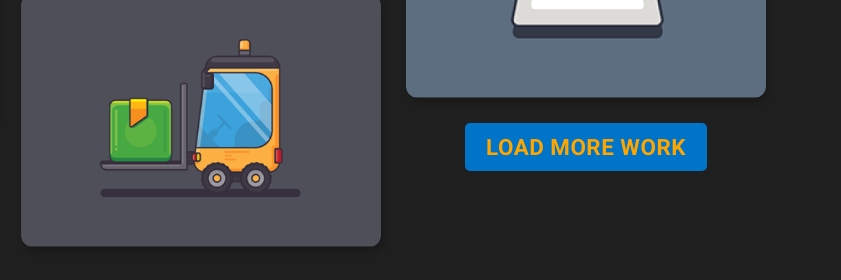
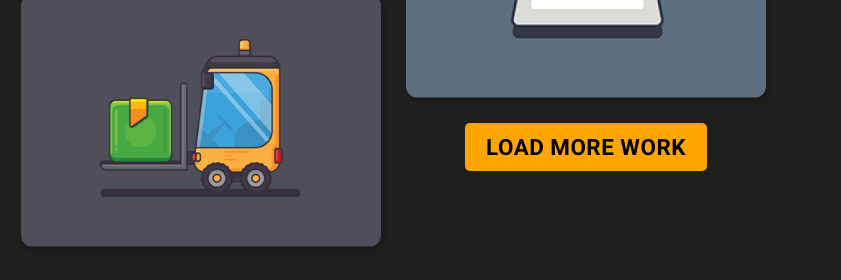
Before and after one commit to rebello03/rebello03.github.io, a website: page index.html in a window 1280 px wide. Shown: the part 3120-3400 px from the top of the page, 439-1280 px from the left. Drawn offline with nearby package versions, Linux system fonts and the light colour scheme; a web font is replaced by a local one.

Commit message:
Update index.html

```diff
--- a/index.html
+++ b/index.html
@@ -533,7 +533,7 @@
           <li>
             <a href="https://drive.google.com/drive/folders/1JLXQC2zzG2gsFZeChqpLRebhKFGxI-qY?usp=share_link"
               class="load-more btn" target="_blank"
-              style="text-decoration: none; background-color: #0074c8; color: #FFA500; padding: 10px 20px; border-radius: 5px;
+              style="text-decoration: none; background-color: #FFA500; color: #000000; padding: 10px 20px; border-radius: 5px;
               font-weight: bold; text-transform: uppercase; text-align: center; display: block; margin: 10px auto;">Load more work</a>
           </li>
 
```
